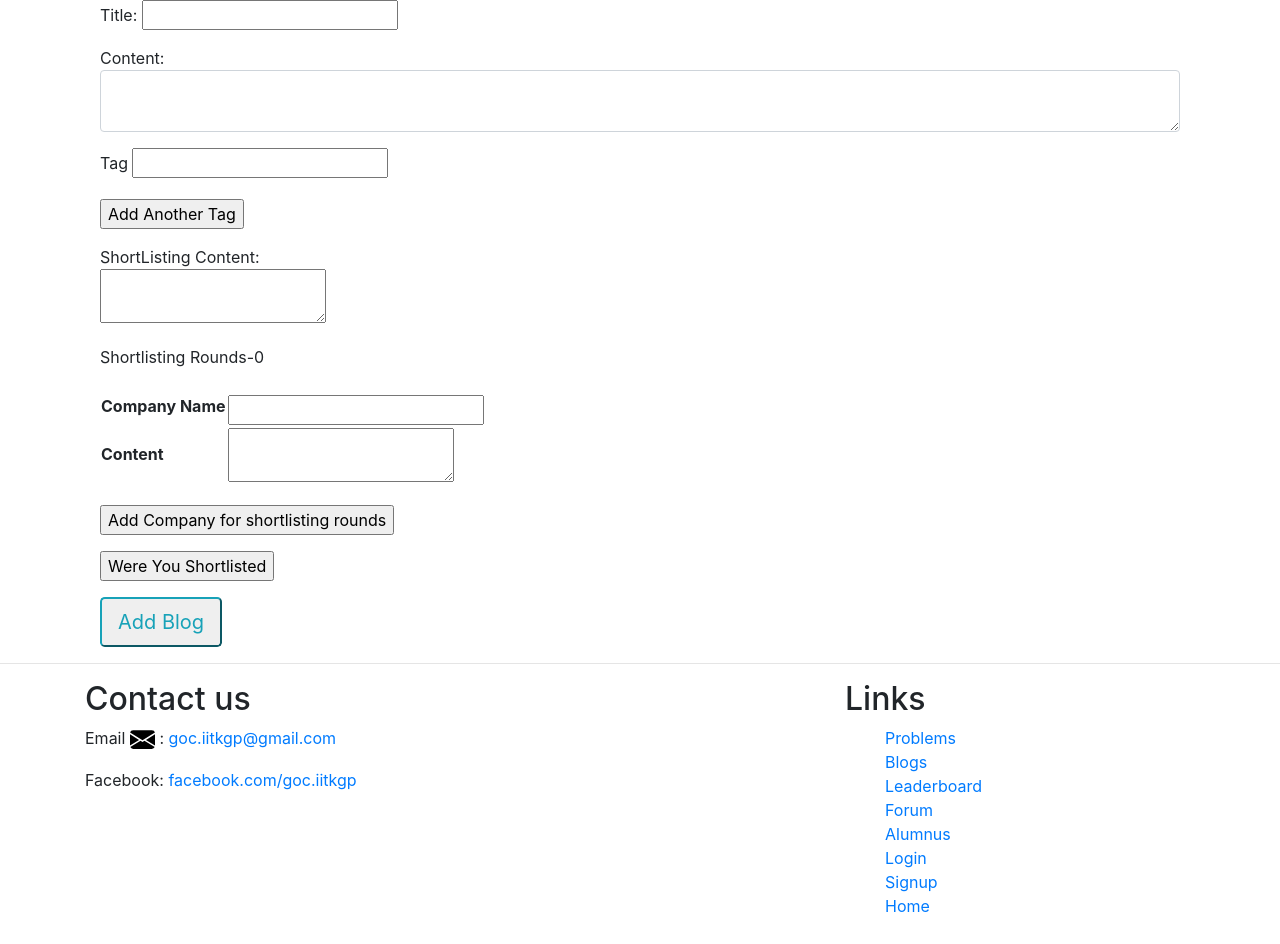
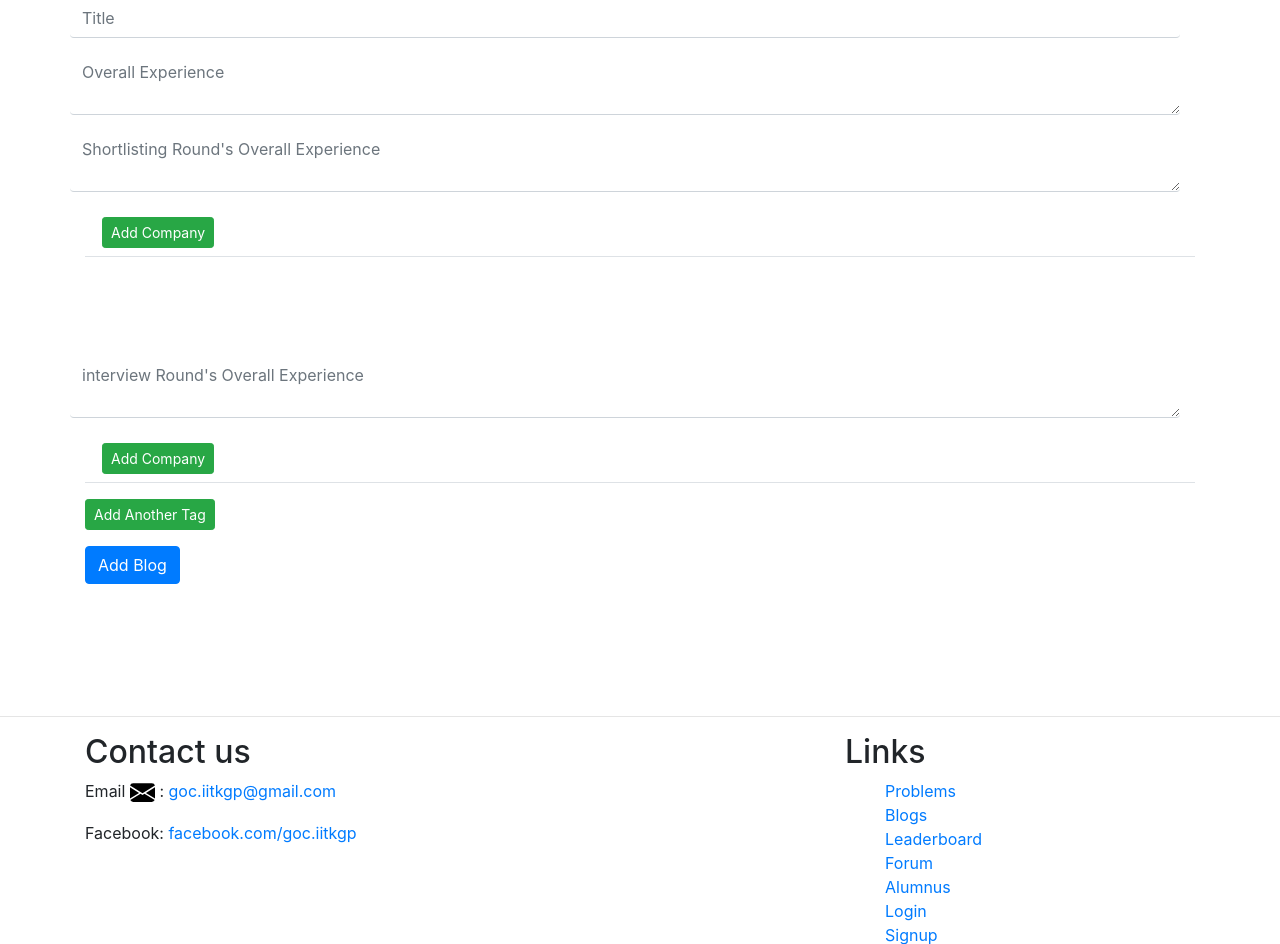
Before and after one commit to pshishodia-kgp/GOC-Website, a Flask app: page /submitBlog in a window 1280 px wide. Shown: the part 58-1002 px from the top of the page. Before the commit the page ends 970 px from the top, so only its background shows below. Run offline with Flask 2, Linux system fonts and the light colour scheme; a user stored in the database is signed in.

Commit message:
bootstrap and minor changes

```diff
--- a/goc/forms.py
+++ b/goc/forms.py
@@ -5,6 +5,8 @@ from wtforms.widgets import TextArea
 from goc import db
 from goc.models import User
 import requests, re
+
+PASSWORD_REGEX = '[^a-zA-Z0-9._-]'
 
 class SignUpForm(FlaskForm):
     name = StringField('Full Name', validators=[DataRequired(), Length(max=40)])
@@ -16,7 +18,7 @@ class SignUpForm(FlaskForm):
     user_data = {}
 
     def validate_username(self, username):
-        if re.search("[^a-zA-Z0-9_-]", str(username.data)):
+        if re.search(PASSWORD_REGEX, str(username.data)):
             raise ValidationError('Username should contain only Latin letters, digits, underscore or dash characters')
         else:
             user = User.query.filter_by(username=username.data).first()
@@ -58,6 +60,8 @@ class LoginForm(FlaskForm):
     submit = SubmitField('Log In')
 
     def validate(self):
+        if not FlaskForm.validate(self):
+            return False
 
         username_or_email_errors, password_errors = [], []
 
@@ -78,27 +82,35 @@ class LoginForm(FlaskForm):
 class ShortlistingRound(FlaskForm):
     company_name = StringField('Company Name', validators=[DataRequired()])
     content = StringField('Content', validators=[DataRequired()], widget=TextArea())
-
-class InterviewRound(FlaskForm):
-    company_name = StringField('Company Name', validators=[DataRequired()])
-    content = StringField('Content', validators=[DataRequired()], widget=TextArea())
+    selected = BooleanField('Got Selected?', default = False)
+class InterviewRound(ShortlistingRound):
+    joining = BooleanField('Will be joining?', default=False)
 
 class Shortlisting(FlaskForm):
-    shortlisting_content = StringField('ShortlistingContent', validators=[DataRequired()], widget=TextArea())
-    shortlisting_rounds = FieldList(FormField(ShortlistingRound), min_entries=1)
+    content = StringField('Content', validators=[DataRequired()], widget=TextArea())
+    rounds = FieldList(FormField(ShortlistingRound))
 
 class Interview(FlaskForm):
-    interview_content = StringField('InterviewContent', widget=TextArea())
-    interview_rounds = FieldList(FormField(InterviewRound))
+    content = StringField('Content', validators=[DataRequired()], widget=TextArea())
+    rounds = FieldList(FormField(InterviewRound))
 
 class BlogForm(FlaskForm):
     title = StringField('Title', validators=[DataRequired()])
     content = StringField('Content', validators=[DataRequired()], widget=TextArea())
     shortlisting = FormField(Shortlisting)
     interview = FormField(Interview)
-    tags = FieldList(StringField('Tag', validators=[DataRequired()]), min_entries=1)
+    tags = FieldList(StringField('Tag', validators=[DataRequired()]))
     addTag = SubmitField('Add Another Tag')
-    addShortListing = SubmitField('Add Company for shortlisting rounds')
-    addInterview = SubmitField('Add Company for interview rounds')
+    addShortListing = SubmitField('Add Company')
+    addInterview = SubmitField('Add Company')
     isSelected = SubmitField('Were You Shortlisted')
     submit = SubmitField('Add Blog')
+
+    def validate_interview(self, interview):
+        joining_companies = []
+        for round in interview.data.rounds:
+            if round.joining.data == True:
+                joining_companies.add(round.company_name.data)
+
+        if len(joining_companies) > 1:
+            raise ValidationError('You can join atmost one among ' + ', '.join(joining_companies))
--- a/goc/routes.py
+++ b/goc/routes.py
@@ -35,10 +35,14 @@ def blog():
     blog = {
         'id': '3434', 'title' : 'Second Blog',
         'content' :  'hello my name is blah blah blah, welcome to blah blah blah',
-        'shortlisting_content' : 'shortlisting rounds were easy aF',
-        'shortlisting_rounds' : [{'company_name' : 'google', 'content': 'Idk it was usual'}, {'company_name' : 'uber', 'content': 'Idk it was usual'}],
-        'interview_content' : 'yeah, the usual stuff but they ask a shitload of crap too',
-        'interview_rounds': [{'company_name' : 'facebook', 'content': 'Idk it was usual'}, {'company_name' : 'nutanix', 'content': 'Idk it was usual'}],
+        'shortlisting' :
+        { 'content' : 'shortlisting rounds were easy aF',
+        'rounds' : [{'company_name' : 'google', 'content': 'Idk it was usual', 'selected' : True}, {'company_name' : 'uber', 'content': 'Idk it was usual', 'selected' : False}],
+        },
+        'interview' : {
+            'content' : 'yeah, the usual stuff but they ask a shitload of crap too',
+        'rounds': [{'company_name' : 'facebook', 'content': 'Idk it was usual', 'selected' : True, 'joining' : True}, {'company_name' : 'nutanix', 'content': 'Idk it was usual', 'selected' : True, 'joining' : False}]
+        },
         'published_at': '2 days ago', 'tags': ['google', 'facebook', 'help', 'hello', 'bye', 'hehe', 'wtf', 'last'],
         'author': 'thelethalcode'
     }
@@ -94,31 +98,19 @@ def logout():
 @app.route('/submitBlog',methods = ['POST','GET'])
 @login_required
 def submitBlog():
-    shortlisted = 0
     blog_form  = BlogForm()
 
-    if(blog_form.isSelected.data):
-        shortlisted = 1
-        blog_form.interview.interview_rounds.append_entry()
-        return render_template('blogform.j2', blog_form=blog_form, shortlisted=1)
-
     if(blog_form.addInterview.data):
-        blog_form.interview.interview_rounds.append_entry()
-        return render_template('blogform.j2', blog_form=blog_form, shortlisted=1)
+        blog_form.interview.rounds.append_entry()
+        return render_template('blogform.j2', blog_form=blog_form)
 
     if(blog_form.addShortListing.data):
-        blog_form.shortlisting.shortlisting_rounds.append_entry()
-        if(len(blog_form.interview.interview_rounds)>0):
-            return render_template('blogform.j2', blog_form=blog_form, shortlisted=1)
-        else:
-            return render_template('blogform.j2', blog_form=blog_form, shortlisted=0)
+        blog_form.shortlisting.rounds.append_entry()
+        return render_template('blogform.j2', blog_form=blog_form)
 
     if(blog_form.addTag.data):
         blog_form.tags.append_entry()
-        if(len(blog_form.interview.interview_rounds)>0):
-            return render_template('blogform.j2', blog_form=blog_form, shortlisted=1)
-        else:
-            return render_template('blogform.j2', blog_form=blog_form, shortlisted=0)
+        return render_template('blogform.j2', blog_form=blog_form)
 
     if(blog_form.validate_on_submit()):
         #First make all tags unique
@@ -130,8 +122,8 @@ def submitBlog():
             title = str(blog_form.title.data),
             content = str(blog_form.content.data),
             author_id = author_id,
-            shortlisting_content = str(blog_form.shortlisting.shortlisting_content.data),
-            interview_content = str(blog_form.interview.interview_content.data)
+            shortlisting_content = str(blog_form.shortlisting.content.data),
+            interview_content = str(blog_form.interview.content.data)
         )
 
         try:
@@ -149,7 +141,7 @@ def submitBlog():
             except:
                 return "Error in Adding Tag"
 
-        for round in blog_form.shortlisting.shortlisting_rounds:
+        for round in blog_form.shortlisting.rounds:
             current_round = Round(
                 round_type = RoundType.shortlisting,
                 company_name = str(round.company_name.data),
@@ -161,7 +153,7 @@ def submitBlog():
             except:
                 return "Error in Adding ShortListing Data"
 
-        for round in blog_form.interview.interview_rounds:
+        for round in blog_form.interview.rounds:
             current_round = Round(
                 round_type = RoundType.interview,
                 company_name = str(round.company_name.data),
@@ -180,4 +172,4 @@ def submitBlog():
 
         return 'Success'#Some front end editing can be done here
     print(blog_form.errors)
-    return render_template('blogform.j2', blog_form=blog_form, shortlisted=shortlisted)
+    return render_template('blogform.j2', blog_form=blog_form)
--- a/goc/static/main.css
+++ b/goc/static/main.css
@@ -0,0 +1,7 @@
+.rectangular-box{
+    padding: 1rem;
+    margin: 1rem -15px 0;
+    border: solid #f7f7f9;
+    border-width : .2rem .2rem .2rem .2rem;
+    border-radius: 1rem;
+}
--- a/goc/templates/allblogs.j2
+++ b/goc/templates/allblogs.j2
@@ -15,6 +15,7 @@
 </div>
 
 <div class = "col-md-6">
+    <a href = "/submitBlog" class = "btn btn-info btn-sm" role = "button" style = "margin-top: 20px">Create new blog</a>
     {% for blog in blogs %}
     <hr>
     <h2><a href = "{{'/blog?blog_id=' + blog.id}}">{{ blog.title }}</a></h2>
--- a/goc/templates/base.j2
+++ b/goc/templates/base.j2
@@ -26,11 +26,22 @@
     <script src="https://cdn.jsdelivr.net/npm/bootstrap@4.5.3/dist/js/bootstrap.bundle.min.js" integrity="sha384-ho+j7jyWK8fNQe+A12Hb8AhRq26LrZ/JpcUGGOn+Y7RsweNrtN/tE3MoK7ZeZDyx" crossorigin="anonymous"></script>
 
     {% include 'navbar.j2' %}
-    <div class = "content" style = "min-height: calc(100vh - 350px)" >
+    <div class = "content" style = "min-height: calc(100vh - 100px)" >
     {% block content %} {% endblock %}
     </div>
 
     {% include 'footer.j2' %}
 </body>
 
+<script>
+{# This makes all text-areas auto-adjustable to input #}
+{# $('textarea').each(function () {
+  this.setAttribute('style', 'height:' + Math.max(60, Number(this.scrollHeight)) + 'px;overflow-y:hidden;');
+}).on('input', function () {
+  this.style.height = 'auto';
+  this.style.height = (this.scrollHeight) + 'px';
+}); #}
+
+</script>
+
 </html>
--- a/goc/templates/blogform.j2
+++ b/goc/templates/blogform.j2
@@ -1,36 +1,115 @@
 {% extends 'base.j2' %}
 {% block content %}
-<div class="container">
-<div class = "col-md-12">
-<form action="" method="POST">
+
+<form action="" method="POST"  class = "container">
     {{ blog_form.hidden_tag() }}
     {{ blog_form.interview.hidden_tag() }}
     {{ blog_form.shortlisting.hidden_tag() }}
-    <p>Title: {{ blog_form.title }}</p>
-    <p>Content: {{ blog_form.content(class = "form-control") }}</p>
+
+
+    <div class = "form-group">
+        {{ blog_form.title(class = "form-control row border-top-0 border-left-0 border-right-0 shadow-none outline-none",
+        placeholder = "Title") }}
+    </div>
+
+    <div class = "form-group">
+        {{ blog_form.content(class = "form-control row border-top-0 border-left-0 border-right-0 shadow-none outline-none",
+        placeholder = "Overall Experience") }}
+    </div>
+
+    <div class = "form-group" style = "margin-bottom: 100px">
+        {{ blog_form.shortlisting.content(class = "form-control row border-top-0 border-left-0 border-right-0 shadow-none outline-none"
+        , placeholder = "Shortlisting Round's Overall Experience") }}</p>
+
+        <ul class="nav nav-tabs" id="myTab" role="tablist">
+            {% for round in blog_form.shortlisting.rounds %}
+                <li class="nav-item">
+                    <a class="{{ 'nav-link ' + ('active' if loop.last else '')}}"
+                    id="{{ round.name + '-controller'}}"
+                        data-toggle="tab" href="{{'#' + round.name}}"
+                        role="tab"
+                        aria-controls="{{ round.name + '-controller'}}"
+                        aria-selected="true">
+                    {{ round.company_name(class = "form-control border-top-0 border-left-0 border-right-0 shadow-none outline-none"
+                    , placeholder = "Company's Name") }}</a>
+                </li>
+            {% endfor %}
+
+            <li class = "nav-item"> <a class = "nav-link">
+                {{ blog_form.addShortListing(class= "nav-item-sm btn btn-success btn-sm")  }}
+            </a> </li>
+        </ul>
+
+        <div class="tab-content" id="myTabContent" style = "margin-top: 20px">
+            {% for round in blog_form.shortlisting.rounds %}
+                <div class="{{'tab-pane fade ' + ('show active' if loop.last else '') }}"
+                id="{{round.name}}" role="tabpanel" aria-labelledby="contact-tab">
+
+                    {{ round.content(class = "form-control row border-top-0 border-left-0 border-right-0 shadow-none outline-none"
+                    , placeholder = "Company's Shortlisting Round's Experience") }}
+
+                   <div class = "form-check">
+                        {{ round.selected(class = "form-check-input") }}
+                        {{ round.selected.label(class = "form-check-label")}}
+                    </div>
+                </div>
+            {% endfor %}
+        </div>
+    </div>
+
+    {# Interview Round's Description #}
+
+    <div class = "form-group">
+        {{ blog_form.interview.content(class = "form-control row border-top-0 border-left-0 border-right-0 shadow-none outline-none"
+        , placeholder = "interview Round's Overall Experience") }}</p>
+
+        <ul class="nav nav-tabs" id="myTab" role="tablist">
+            {% for round in blog_form.interview.rounds %}
+                <li class="nav-item">
+                    <a class="{{ 'nav-link ' + ('active' if loop.last else '')}}"
+                    id="{{ round.name + '-controller'}}"
+                        data-toggle="tab" href="{{'#' + round.name}}"
+                        role="tab"
+                        aria-controls="{{ round.name + '-controller'}}"
+                        aria-selected="true">
+                    {{ round.company_name(class = "form-control border-top-0 border-left-0 border-right-0 shadow-none outline-none"
+                    , placeholder = "Company's Name") }}</a>
+                </li>
+            {% endfor %}
+
+            <li class = "nav-item"> <a class = "nav-link">
+                {{ blog_form.addInterview(class= "nav-item-sm btn btn-success btn-sm")  }}
+            </a> </li>
+        </ul>
+
+        <div class="tab-content" id="myTabContent">
+            {% for round in blog_form.interview.rounds %}
+                <div class="{{' row tab-pane fade ' + ('show active' if loop.last else '') }}"
+                id="{{round.name}}" role="tabpanel" aria-labelledby="contact-tab">
+
+                    {{ round.content(class = "form-control row border-top-0 border-left-0 border-right-0 shadow-none outline-none"
+                    , placeholder = "Company's Interview Round's Experience") }}
+                    <div class = "form-check">
+                        {{ round.selected(class = "form-check-input") }}
+                        {{ round.selected.label(class = "form-check-label")}}
+                    </div>
+
+                    <div class = "form-check">
+                        {{ round.joining(class = "form-check-input") }}
+                        {{ round.joining.label(class = "form-check-label")}}
+                    </div>
+                </div>
+            {% endfor %}
+        </div>
+    </div>
+
     {% for tag in blog_form.tags %}
         <p>{{tag.label}} {{ tag }}</p>
     {% endfor %}
-    <p>{{ blog_form.addTag }}</p>
-    <p>ShortListing Content:<br> {{ blog_form.shortlisting.shortlisting_content }}</p>
-    {% for round in blog_form.shortlisting.shortlisting_rounds %}
-        <p>{{round.label}} {{ round }}</p>
-    {% endfor %}
-    <p>{{ blog_form.addShortListing }}</p>
-    {% if shortlisted %}
-        <p>Interview Content: {{ blog_form.interview.interview_content }}</p>
-        {% for round in blog_form.interview.interview_rounds %}
-            <p>{{round.label}} {{ round }}</p>
-        {% endfor %}
-        <p>{{ blog_form.addInterview }}</p>
-    {% else %}
-        <p>{{ blog_form.isSelected }}</p>
-    {% endif %}
+    <p>{{ blog_form.addTag(class= "btn btn-success btn-sm") }}</p>
 
-    <p>{{ blog_form.submit(class="btn-lg btn-outline-info")}}</p>
+    {{ blog_form.submit(class = "btn btn-primary") }}
+</form>
 
-</form>
-</div>
-</div>
 
 {% endblock content%}
```
Also changed, not shown: goc/templates/blog.j2 (+57 -31 lines), goc/templates/login.j2 (+18 -14 lines), goc/templates/signup.j2 (+46 -23 lines), goc/site.db.
